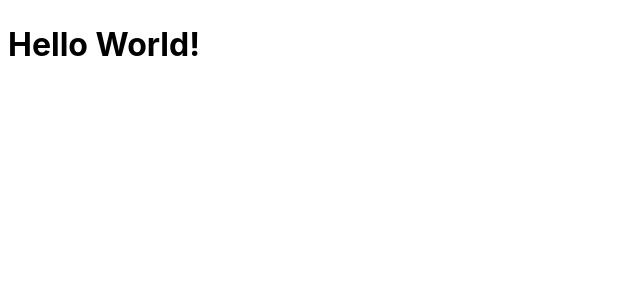
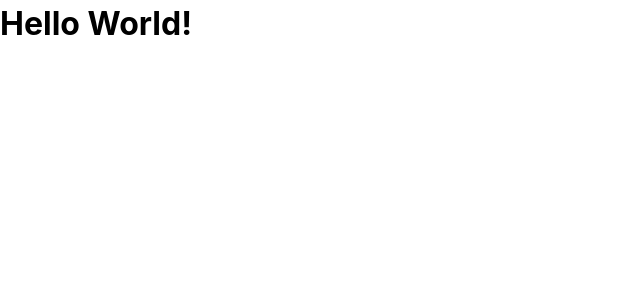
Before and after one commit to jhongyu/github-user-search, a React (Vite) app: page / in a window 1280 px wide. Shown: the top 300 px of the page, without its empty margins (0-640 px from the left). Built offline with nearby package versions, Linux system fonts and the light colour scheme.

Commit message:
add color variables and some css reset properties

```diff
--- a/src/index.css
+++ b/src/index.css
@@ -10,4 +10,36 @@
   -webkit-font-smoothing: antialiased;
   -moz-osx-font-smoothing: grayscale;
   -webkit-text-size-adjust: 100%;
+
+  --color-gray-900: hsl(217deg, 100%, 98%);
+  --color-gray-500: hsl(217deg, 20%, 51%);
+  --color-gray-400: hsl(217deg, 35%, 45%);
+  --color-blue: hsl(212deg, 100%, 50%);
+  --color-black: hsl(217deg, 21%, 21%);
+  --color-white: hsl(0deg, 0%, 100%);
 }
+
+*,
+*::before,
+*::after {
+  box-sizing: border-box;
+}
+
+* {
+  margin: 0;
+}
+
+body {
+  line-height: 1.5;
+}
+
+input,
+button,
+textarea,
+select {
+  font: inherit;
+}
+
+#root {
+  isolation: isolate;
+}
```
